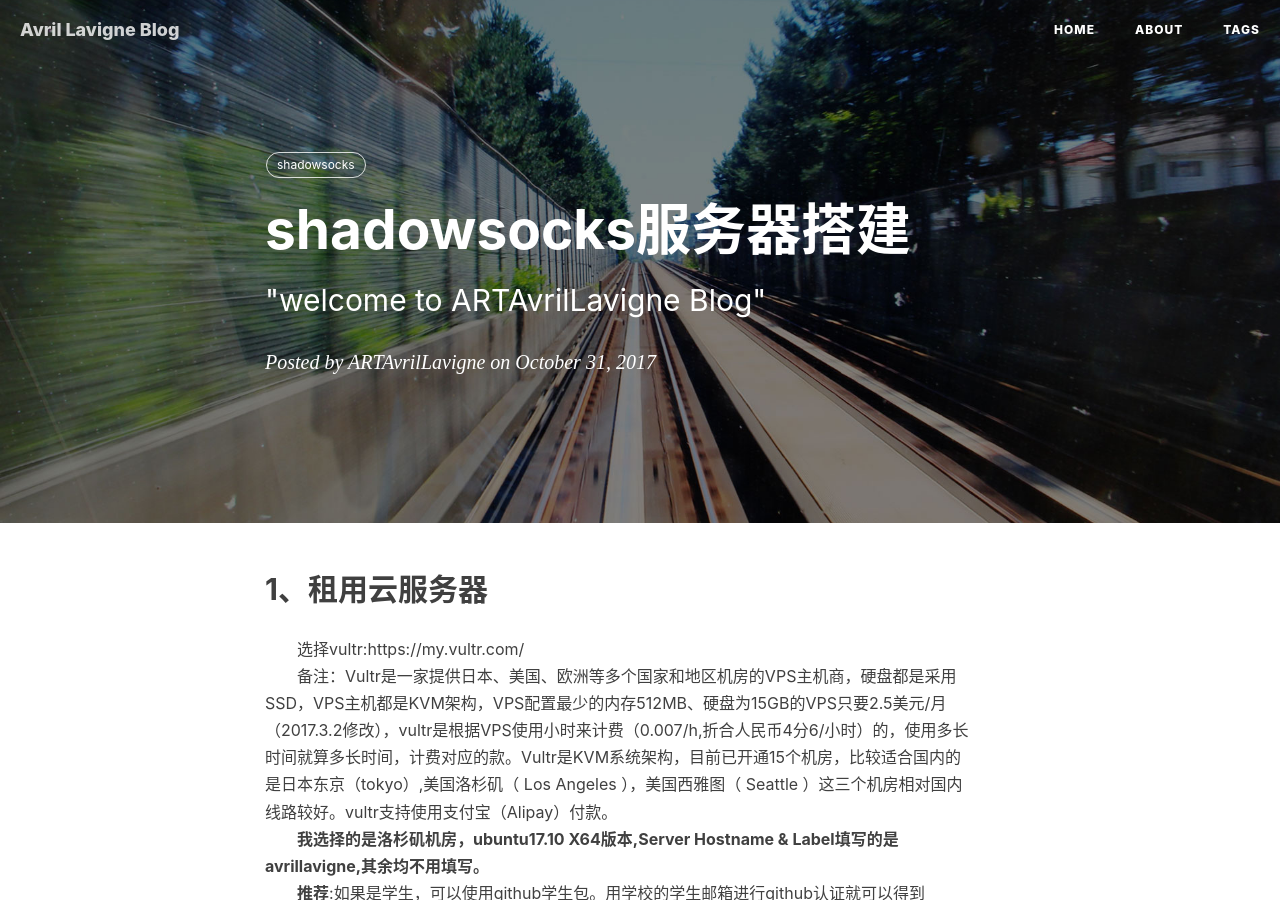
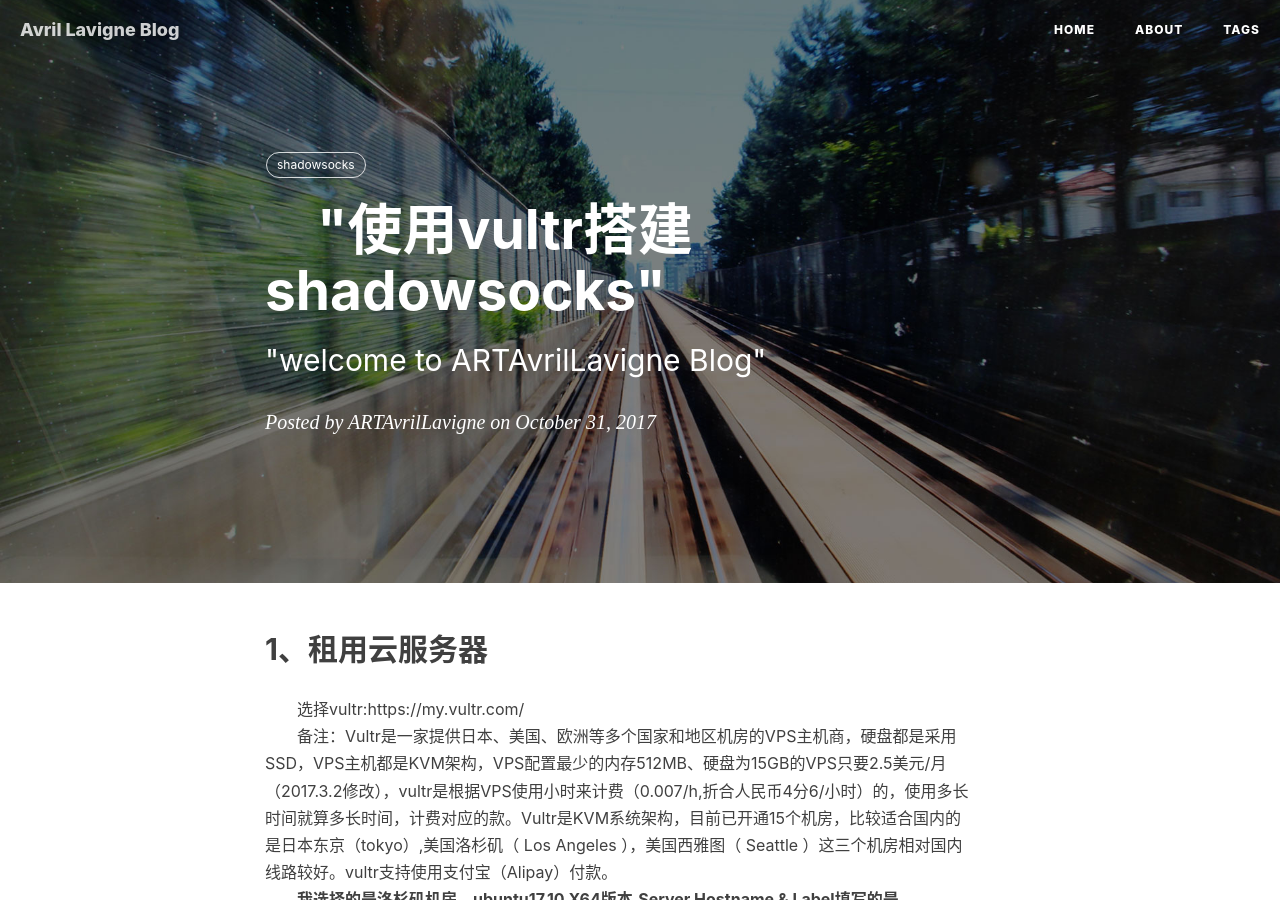
Before and after one commit to ARTAvrilLavigne/ARTAvrilLavigne.github.io, a Jekyll site: the page built from _posts/2017-10-31-shadowsocks-libev.markdown, in a window 1280 px wide and 900 px high. Built offline with Jekyll 4.4.1, drawn with Linux system fonts in a browser that asks for light colours; nearby versions of some CDN libraries; comment, search, counter and statistics services are not loaded.

Commit message:
Update 2017-10-31-shadowsocks-libev.markdown

```diff
--- a/_posts/2017-10-31-shadowsocks-libev.markdown
+++ b/_posts/2017-10-31-shadowsocks-libev.markdown
@@ -1,6 +1,6 @@
 ---
 layout:     post
-title:      "shadowsocks服务器搭建"
+title:      "使用vultr搭建shadowsocks"
 subtitle:   " \"welcome to ARTAvrilLavigne Blog\""
 date:       2017-10-31 14:41:00
 author:     "ARTAvrilLavigne"
```
